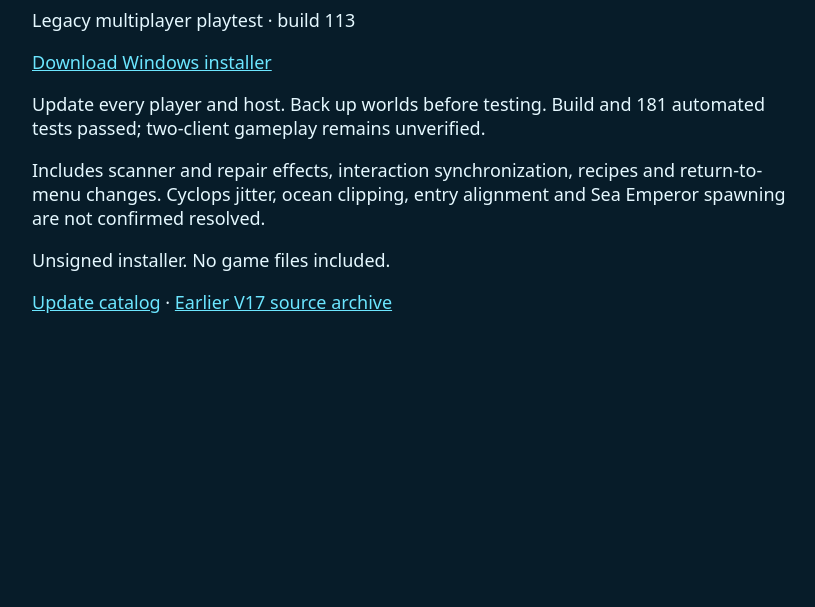
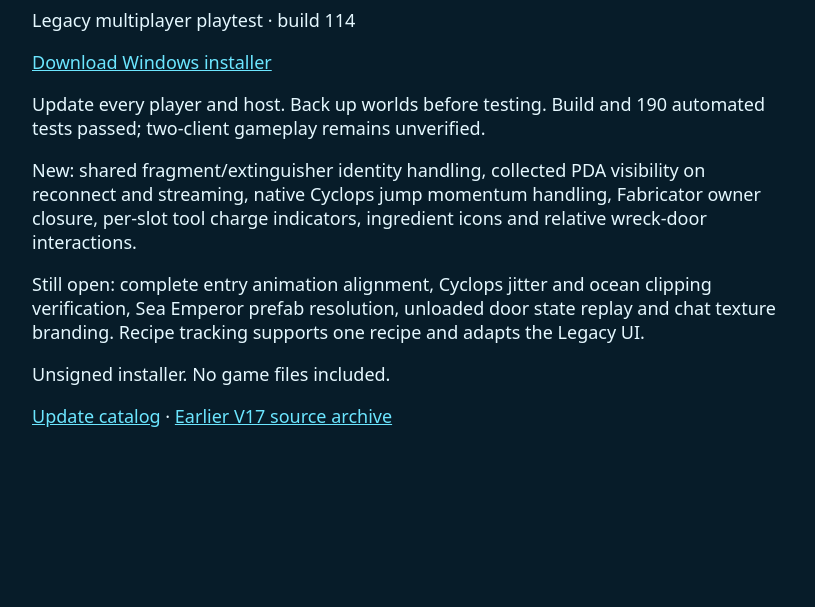
Before and after one commit to yahavlevy2011-dot/abyss-signal, a plain HTML site: page index.html in a window 1280 px wide. Shown: the part 193-800 px from the top of the page, without its empty margins (228-1043 px from the left). Drawn offline with Linux system fonts and the light colour scheme.

Commit message:
Release TIDRA V1.0.4 multiplayer playtest

```diff
--- a/index.html
+++ b/index.html
@@ -1 +1 @@
-<!doctype html><html lang="en"><meta charset="utf-8"><meta name="viewport" content="width=device-width,initial-scale=1"><title>TIDRA V1.0.3</title><style>body{background:#071c29;color:#e5f8ff;font:18px system-ui;max-width:760px;margin:10vh auto;padding:24px}a{color:#6ce6ff}</style><h1>TIDRA V1.0.3</h1><p>Legacy multiplayer playtest · build 113</p><p><a href="TIDRA-Setup.exe">Download Windows installer</a></p><p>Update every player and host. Back up worlds before testing. Build and 181 automated tests passed; two-client gameplay remains unverified.</p><p>Includes scanner and repair effects, interaction synchronization, recipes and return-to-menu changes. Cyclops jitter, ocean clipping, entry alignment and Sea Emperor spawning are not confirmed resolved.</p><p>Unsigned installer. No game files included.</p><p><a href="catalog.txt">Update catalog</a> · <a href="TIDRA-V17-Source.zip">Earlier V17 source archive</a></p></html>
+<!doctype html><html lang="en"><meta charset="utf-8"><meta name="viewport" content="width=device-width,initial-scale=1"><title>TIDRA V1.0.4</title><style>body{background:#071c29;color:#e5f8ff;font:18px system-ui;max-width:760px;margin:10vh auto;padding:24px}a{color:#6ce6ff}</style><h1>TIDRA V1.0.4</h1><p>Legacy multiplayer playtest · build 114</p><p><a href="TIDRA-Setup.exe">Download Windows installer</a></p><p>Update every player and host. Back up worlds before testing. Build and 190 automated tests passed; two-client gameplay remains unverified.</p><p>New: shared fragment/extinguisher identity handling, collected PDA visibility on reconnect and streaming, native Cyclops jump momentum handling, Fabricator owner closure, per-slot tool charge indicators, ingredient icons and relative wreck-door interactions.</p><p>Still open: complete entry animation alignment, Cyclops jitter and ocean clipping verification, Sea Emperor prefab resolution, unloaded door state replay and chat texture branding. Recipe tracking supports one recipe and adapts the Legacy UI.</p><p>Unsigned installer. No game files included.</p><p><a href="catalog.txt">Update catalog</a> · <a href="TIDRA-V17-Source.zip">Earlier V17 source archive</a></p></html>
```
Also changed, not shown: catalog.txt, 2 other files.
